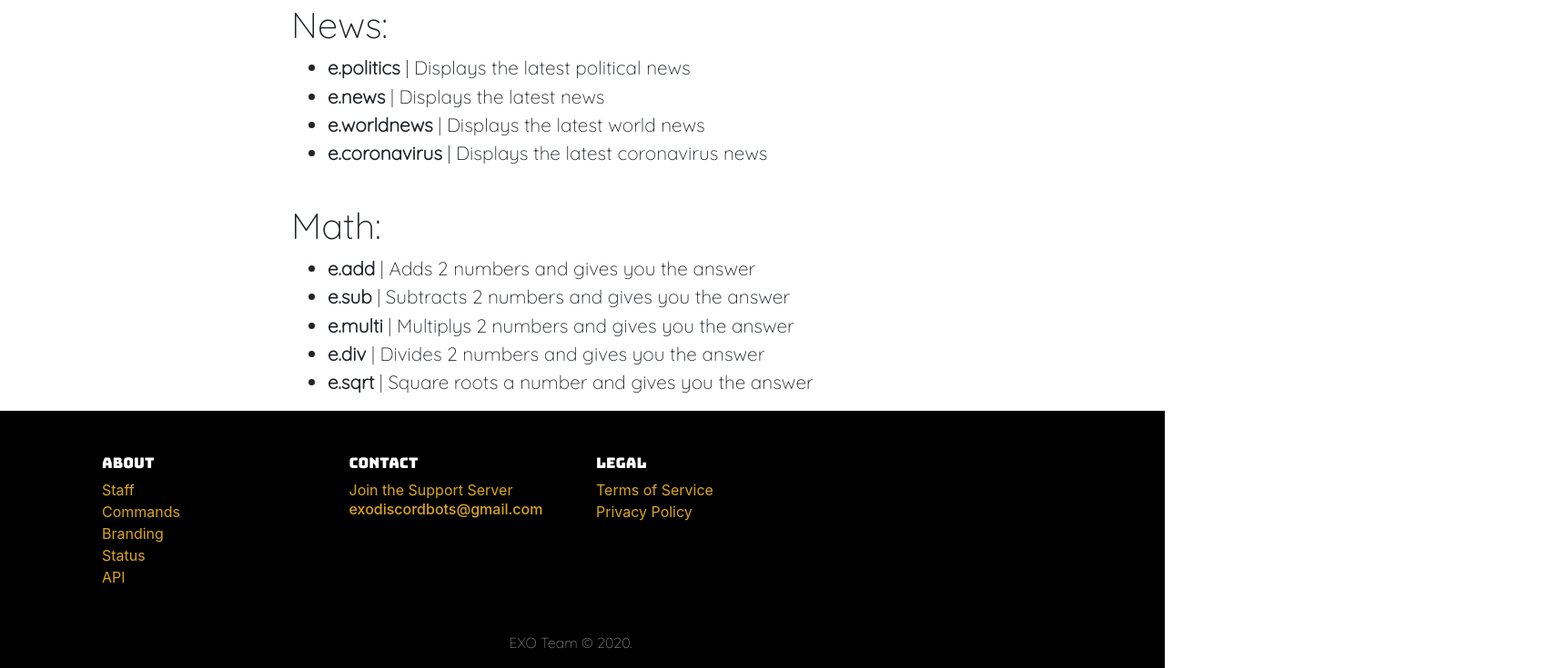
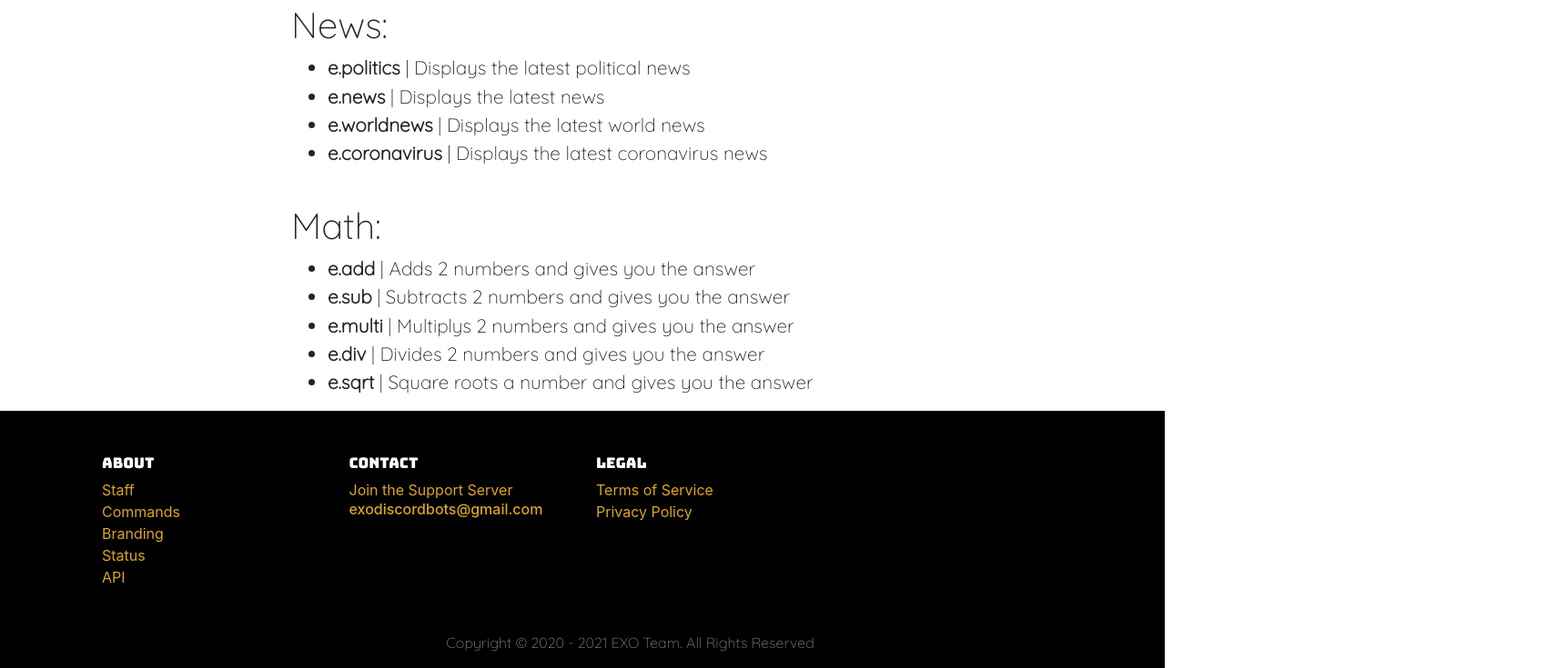
Before and after one commit to exodiscord/website, a plain HTML site: page commands.html in a window 1280 px wide. Shown: the part 2276-3011 px from the top of the page at 91% size, 1711 px wide, since content can reach past the window. Drawn offline with nearby package versions, Linux system fonts and the light colour scheme; a web font is replaced by a local one.

Commit message:
Updated Copyright

```diff
--- a/commands.html
+++ b/commands.html
@@ -165,8 +165,8 @@
                         <a class="navbar-brand " style="font-size: 1em; font-family: 'Quicksand', sans-serif " href="https://exobot.xyz ">Ξ X 0 <br> X 0 Ξ <br> 0 Ξ X </a>
                     </div>
                 </div>
-                <div style="width: 100%; margin-left: 43%; padding-bottom: 1em; font-family: 'Quicksand', sans-serif; color: gray ">
-                    EXO Team &copy; 2020.
+                <div style="width: 100%; margin-left: 37%; padding-bottom: 1em; font-family: 'Quicksand', sans-serif; color: gray ">
+                    Copyright &copy; 2020 - 2021 EXO Team. All Rights Reserved
                 </div>
             </nav>
         </div>
```
Also changed, not shown: index.html (+2 -2 lines), member.html (+2 -2 lines), privacy.html (+2 -2 lines), staff.html (+2 -2 lines), terms.html (+2 -2 lines).
